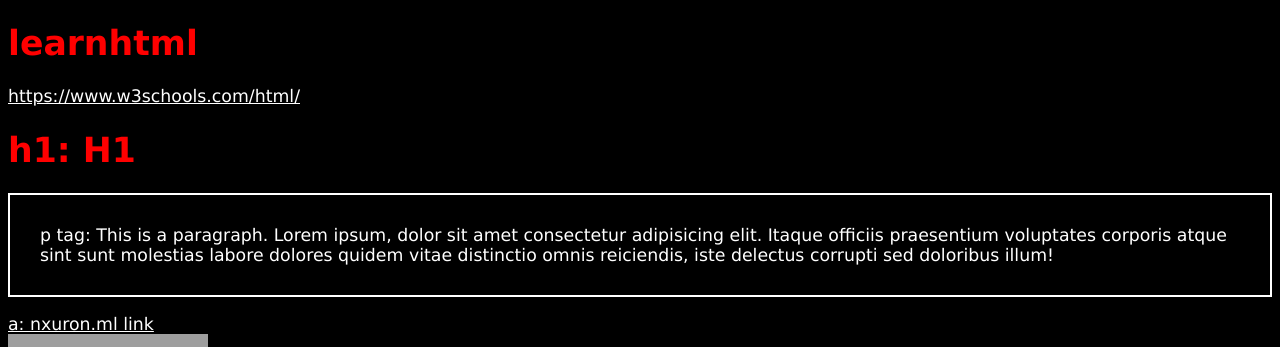
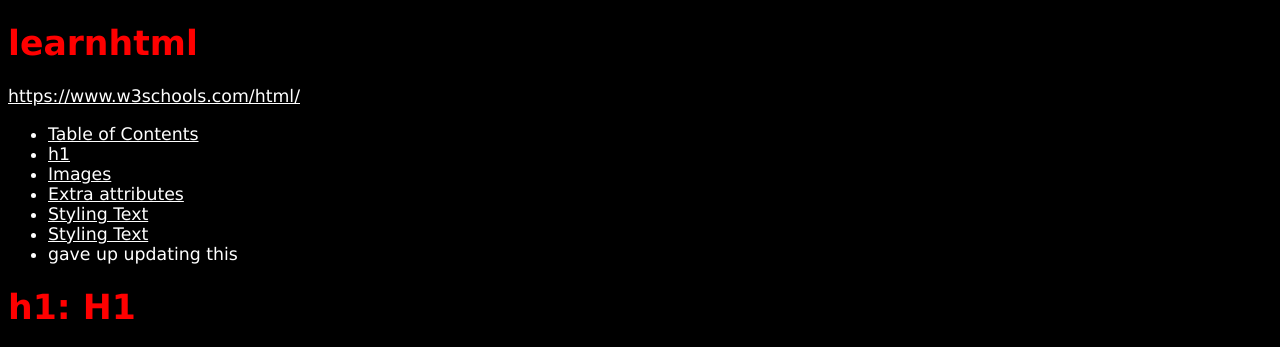
Before and after one commit to armeetj/learn, a plain HTML site: page learnhtml/index.html in a window 1280 px wide. Shown: the top 347 px of the page. Drawn offline with Linux system fonts and the light colour scheme; grey boxes are pictures that could not be loaded.

Commit message:
table of contents

```diff
--- a/learnhtml/index.html
+++ b/learnhtml/index.html
@@ -5,9 +5,19 @@
     </head>
 
     <body>
-        <h1>learnhtml</h1>
+        <h1 id = "top">learnhtml</h1>
         <a target = blank href = "https://www.w3schools.com/html/">https://www.w3schools.com/html/</a>
-        <h1>h1: H1</h1>
+        <ul>
+            <title></title>
+            <li><a href = "#">Table of Contents</a></li>
+            <li><a href = "#h1">h1</a></li>
+            <li><a href = "#images">Images</a></li>
+            <li><a href = "#extraattributes">Extra attributes</a></li>
+            <li><a href = "#stylingtext">Styling Text</a></li>
+            <li><a href = "#address">Styling Text</a></li>
+            <li>gave up updating this</li>
+        </ul>
+        <h1 id = "h1">h1: H1</h1>
         <p> p tag: This is a paragraph. Lorem ipsum, dolor sit amet consectetur adipisicing elit. Itaque officiis praesentium voluptates corporis atque sint sunt molestias labore dolores quidem vitae distinctio omnis reiciendis, iste delectus corrupti sed doloribus illum!</p>
         <a target = 'blank' href="https://nxuron.ml">a: nxuron.ml link<br></a>
         <img title = "just an image" src = 'https://images.pexels.com/photos/414612/pexels-photo-414612.jpeg?auto=compress&cs=tinysrgb&dpr=1&w=500' alt = "picture placeholder" width="200">
@@ -25,14 +35,14 @@
             <li>second element</li>
         </ol>
 
-        <h1>Images</h1>
+        <h1 id = "images">Images</h1>
         <ul>
             <li>src: link to image</li>
             <li>width/height: width and height of image in pixels</li>
             <li>alt: alternate text if image doens't load</li>
         </ul>
 
-        <h1>Extra attributes</h1>
+        <h1 id = "extraattributes">Extra attributes</h1>
         <ul>
             <li>lang: in the head lang = "en-US"</li>
             <li title = "hey there">title: text that shows when hover</li>
@@ -67,7 +77,7 @@
             Here
         </pre>
 
-        <h1>Styling Text</h1>
+        <h1 id = "stylingtext">Styling Text</h1>
         <pre>
             Use the style attribute for styling HTML elements
             Use background-color for background color
@@ -186,5 +196,7 @@
         <a href="https://www.w3schools.com/" target="_blank">Visit W3Schools!</a>
         <br>
         <a class = buttonlink href = "#">test button</a>
+
+
     </body>
 </html>
```
